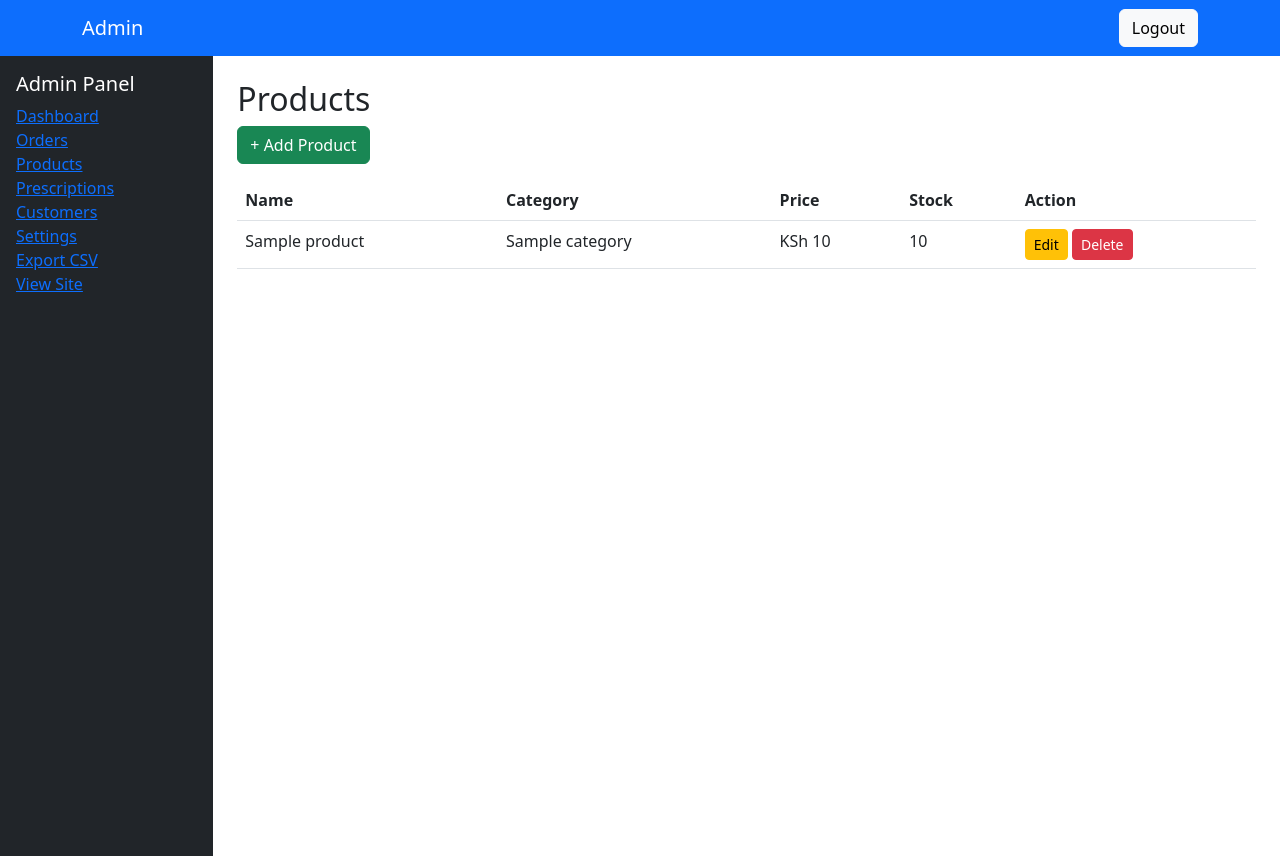
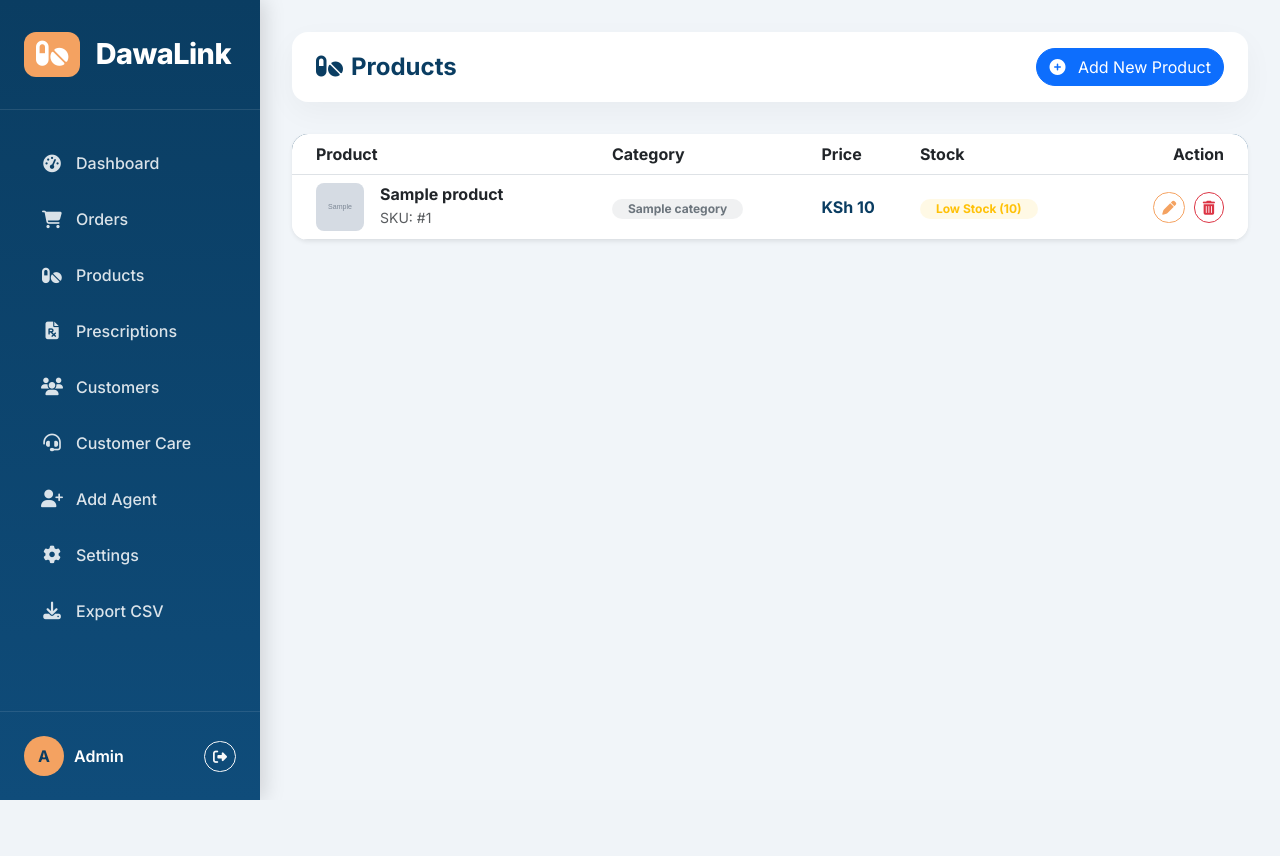
Before and after one commit to rodriguezgeorge089-art/techpharm-final, a Flask app: template templates/admin_products.html in a window 1280 px wide. After the commit the page ends 800 px from the top, so only its background shows below. Run offline with Flask 3, Linux system fonts and the light colour scheme; the template is opened without the code that fills it: most values are stand-ins (such as "Sample title", 1, 10 or a date in 2020); grey boxes marked "Sample" are stand-in pictures.

Commit message:
Update admin_products.html

```diff
--- a/templates/admin_products.html
+++ b/templates/admin_products.html
@@ -1,41 +1,107 @@
-<!DOCTYPE html>
-<html>
-<head><title>Products – Admin</title>
-<link href="https://cdn.jsdelivr.net/npm/bootstrap@5.3.0/dist/css/bootstrap.min.css" rel="stylesheet"></head>
-<body>
-<nav class="navbar navbar-dark bg-primary"><div class="container"><a class="navbar-brand" href="/admin">Admin</a><a class="btn btn-light" href="/logout">Logout</a></div></nav>
-<div class="container-fluid"><div class="row">
-<div class="col-md-2 bg-dark text-white p-3 vh-100">
-    <h5>Admin Panel</h5>
-    <a href="/admin">Dashboard</a><br>
-    <a href="/admin/orders">Orders</a><br>
-    <a href="/admin/products">Products</a><br>
-    <a href="/admin/prescriptions">Prescriptions</a><br>
-    <a href="/admin/customers">Customers</a><br>
-    <a href="/admin/settings">Settings</a><br>
-    <a href="/admin/export-orders">Export CSV</a><br>
-    <a href="/">View Site</a>
+{% extends "admin_base.html" %}
+{% block title %}Products – {{ pharmacy_name }}{% endblock %}
+{% block admin_content %}
+
+<div class="top-bar">
+    <h4 class="fw-bold mb-0" style="color: var(--deep-blue);"><i class="fas fa-pills me-2"></i>Products</h4>
+    <a href="/admin/add-product" class="btn btn-primary rounded-pill">
+        <i class="fas fa-plus-circle me-2"></i> Add New Product
+    </a>
 </div>
-<div class="col-md-10 p-4">
-    <h2>Products</h2>
-    <a href="/admin/add-product" class="btn btn-success mb-3">+ Add Product</a>
-    <table class="table">
-        <thead><tr><th>Name</th><th>Category</th><th>Price</th><th>Stock</th><th>Action</th></tr></thead>
+
+<div class="card border-0 shadow-sm rounded-4 overflow-hidden">
+    <div class="table-responsive">
+        <table class="table align-middle mb-0">
+            <thead style="background: linear-gradient(135deg, #0A3D62, #0F4C7A); color: white;">
+                <tr>
+                    <th class="ps-4">Product</th>
+                    <th>Category</th>
+                    <th>Price</th>
+                    <th>Stock</th>
+                    <th class="text-end pe-4">Action</th>
+                </tr>
+            </thead>
             <tbody>
                 {% for p in products %}
+                <tr class="product-row">
+                    <td class="ps-4">
+                        <div class="d-flex align-items-center">
+                            {% if p.image_url %}
+                            <img src="{{ p.image_url }}" class="rounded-3 me-3" style="width: 48px; height: 48px; object-fit: cover;">
+                            {% else %}
+                            <div class="rounded-3 me-3 bg-light d-flex align-items-center justify-content-center" style="width: 48px; height: 48px;">
+                                <i class="fas fa-pills text-muted fs-5"></i>
+                            </div>
+                            {% endif %}
+                            <div>
+                                <h6 class="fw-bold mb-0">{{ p.name }}</h6>
+                                <small class="text-muted">SKU: #{{ p.id }}</small>
+                            </div>
+                        </div>
+                    </td>
+                    <td>
+                        <span class="badge bg-{{ 'success' if p.category == 'Supplements' else 'warning' if p.category == 'Pain Relief' else 'info' if p.category == 'Baby Care' else 'danger' if p.category == 'Women Health' else 'secondary' }} bg-opacity-10 text-{{ 'success' if p.category == 'Supplements' else 'warning' if p.category == 'Pain Relief' else 'info' if p.category == 'Baby Care' else 'danger' if p.category == 'Women Health' else 'secondary' }} rounded-pill px-3 py-1">
+                            {{ p.category }}
+                        </span>
+                    </td>
+                    <td class="fw-bold" style="color: var(--deep-blue);">KSh {{ p.price }}</td>
+                    <td>
+                        {% if p.stock > 10 %}
+                        <span class="badge bg-success bg-opacity-10 text-success rounded-pill px-3 py-1">In Stock ({{ p.stock }})</span>
+                        {% elif p.stock > 0 %}
+                        <span class="badge bg-warning bg-opacity-10 text-warning rounded-pill px-3 py-1">Low Stock ({{ p.stock }})</span>
+                        {% else %}
+                        <span class="badge bg-danger bg-opacity-10 text-danger rounded-pill px-3 py-1">Out of Stock</span>
+                        {% endif %}
+                    </td>
+                    <td class="text-end pe-4">
+                        <a href="/admin/edit-product/{{ p.id }}" class="btn btn-sm btn-outline-warning rounded-pill me-1" title="Edit">
+                            <i class="fas fa-pen"></i>
+                        </a>
+                        <a href="/admin/delete-product/{{ p.id }}" class="btn btn-sm btn-outline-danger rounded-pill" title="Delete" onclick="return confirm('Delete {{ p.name }}?')">
+                            <i class="fas fa-trash-alt"></i>
+                        </a>
+                    </td>
+                </tr>
+                {% else %}
                 <tr>
-            <td>{{ p.name }}</td>
-            <td>{{ p.category }}</td>
-            <td>KSh {{ p.price }}</td>
-            <td>{{ p.stock }}</td>
-            <td>
-                <a href="/admin/edit-product/{{ p.id }}" class="btn btn-sm btn-warning">Edit</a>
-                <a href="/admin/delete-product/{{ p.id }}" class="btn btn-sm btn-danger" onclick="return confirm('Delete this product?')">Delete</a>
+                    <td colspan="5" class="text-center py-5">
+                        <i class="fas fa-box-open fa-4x text-muted mb-3"></i>
+                        <h5 class="text-muted">No products found</h5>
+                        <a href="/admin/add-product" class="btn btn-primary rounded-pill mt-3">Add Your First Product</a>
                     </td>
                 </tr>
                 {% endfor %}
             </tbody>
         </table>
-</div></div></div>
-</body>
-</html>
+    </div>
+</div>
+
+<style>
+    .product-row {
+        transition: background 0.2s, transform 0.2s;
+    }
+    .product-row:hover {
+        background: rgba(10,61,98,0.02);
+        transform: scale(1.005);
+        box-shadow: 0 5px 15px rgba(0,0,0,0.03);
+    }
+    .btn-outline-warning {
+        border-color: #F4A261;
+        color: #F4A261;
+        transition: all 0.3s;
+    }
+    .btn-outline-warning:hover {
+        background: #F4A261;
+        color: white;
+    }
+    .btn-outline-danger {
+        transition: all 0.3s;
+    }
+    .btn-outline-danger:hover {
+        background: #dc3545;
+        color: white;
+    }
+</style>
+
+{% endblock %}
```
Lines whose indentation alone changed are shown as unchanged.
